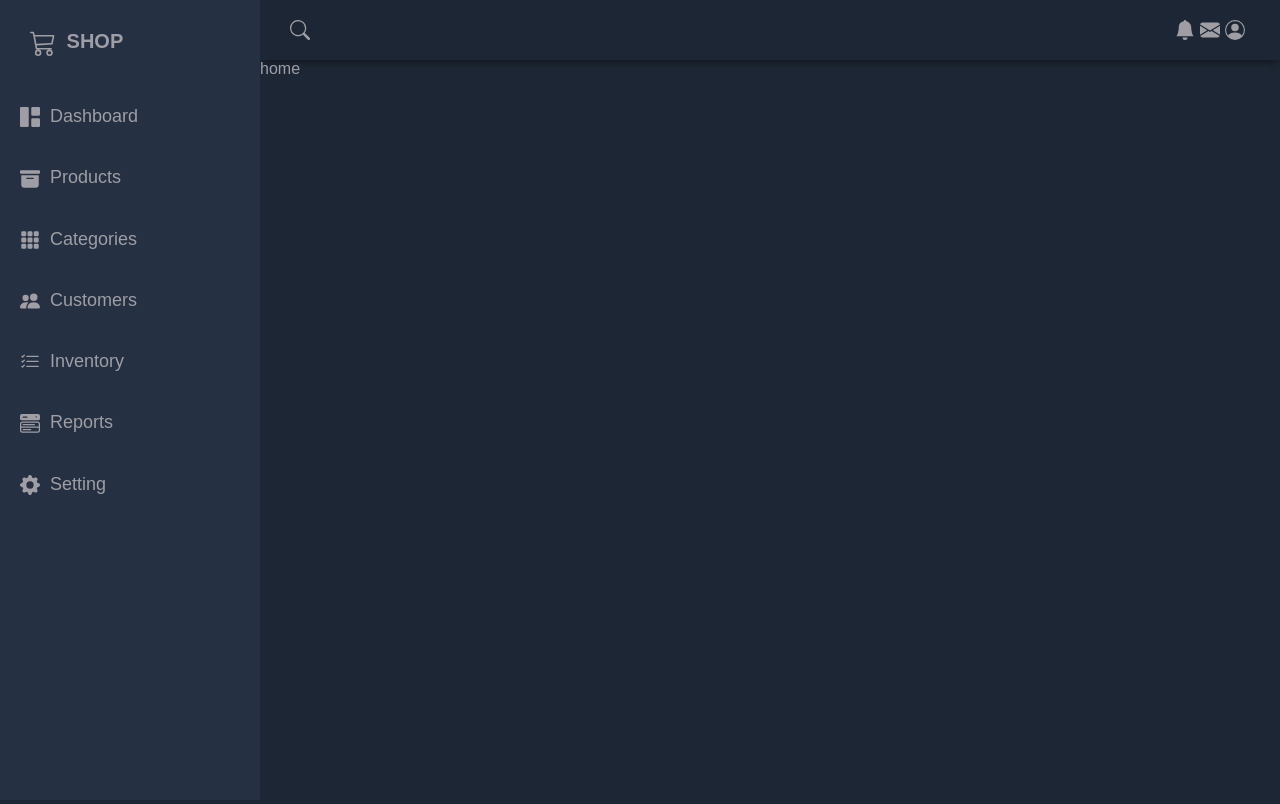
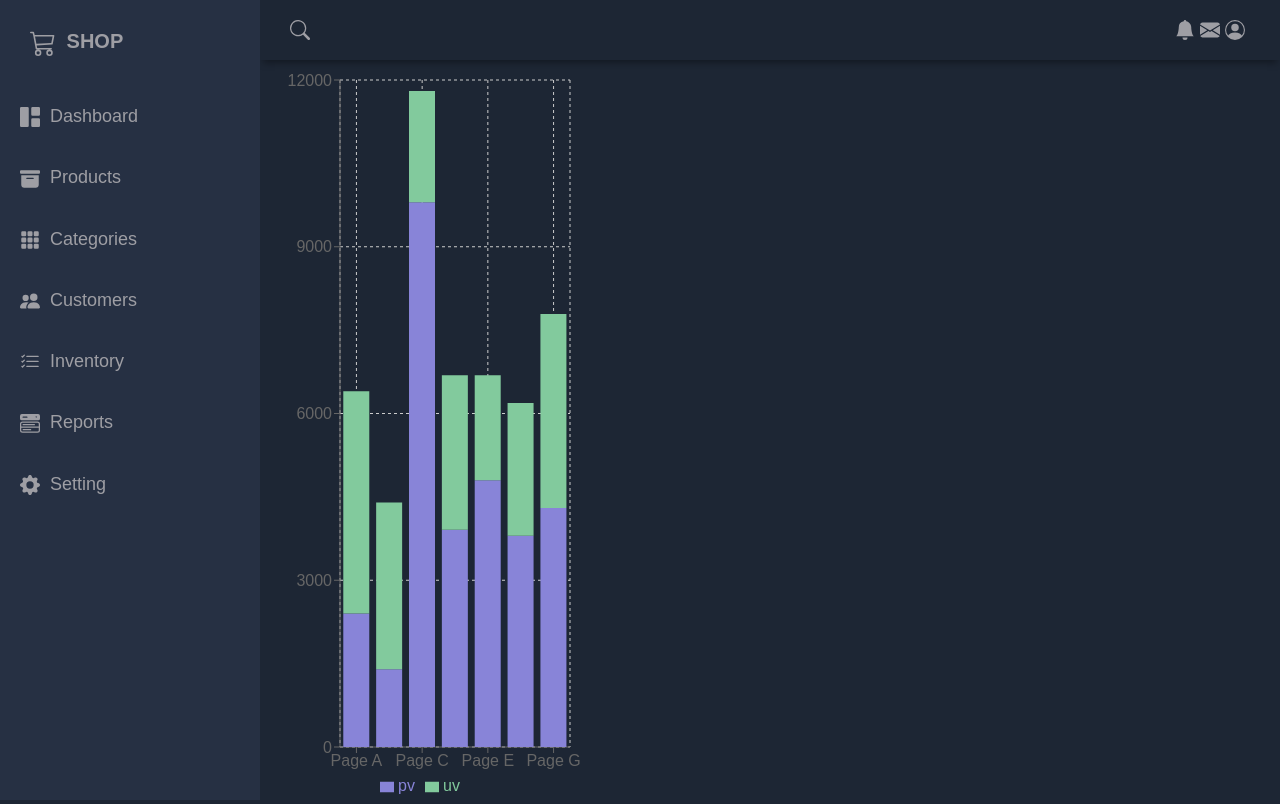
Before and after one commit to Rocky3112/Admin-Panel, a React (Vite) app: page / in a window 1280 px wide. Built offline with nearby package versions, Linux system fonts and the light colour scheme.

Commit message:
added a bar charts

```diff
--- a/src/components/Home.jsx
+++ b/src/components/Home.jsx
@@ -1,10 +1,76 @@
 /* eslint-disable no-unused-vars */
 import React from 'react';
+import { BarChart, Bar, Cell, XAxis, YAxis, CartesianGrid, Tooltip, Legend, ResponsiveContainer } from 'recharts';
+
+const data = [
+  {
+    name: 'Page A',
+    uv: 4000,
+    pv: 2400,
+    amt: 2400,
+  },
+  {
+    name: 'Page B',
+    uv: 3000,
+    pv: 1398,
+    amt: 2210,
+  },
+  {
+    name: 'Page C',
+    uv: 2000,
+    pv: 9800,
+    amt: 2290,
+  },
+  {
+    name: 'Page D',
+    uv: 2780,
+    pv: 3908,
+    amt: 2000,
+  },
+  {
+    name: 'Page E',
+    uv: 1890,
+    pv: 4800,
+    amt: 2181,
+  },
+  {
+    name: 'Page F',
+    uv: 2390,
+    pv: 3800,
+    amt: 2500,
+  },
+  {
+    name: 'Page G',
+    uv: 3490,
+    pv: 4300,
+    amt: 2100,
+  },
+];
 
 const Home = () => {
     return (
-        <div>
-            home
+        <div className='charts'>
+             <ResponsiveContainer width="100%" height="100%">
+        <BarChart
+          width={500}
+          height={300}
+          data={data}
+          margin={{
+            top: 20,
+            right: 30,
+            left: 20,
+            bottom: 5,
+          }}
+        >
+          <CartesianGrid strokeDasharray="3 3" />
+          <XAxis dataKey="name" />
+          <YAxis />
+          <Tooltip />
+          <Legend />
+          <Bar dataKey="pv" stackId="a" fill="#8884d8" />
+          <Bar dataKey="uv" stackId="a" fill="#82ca9d" />
+        </BarChart>
+      </ResponsiveContainer>
         </div>
     );
 };
```
